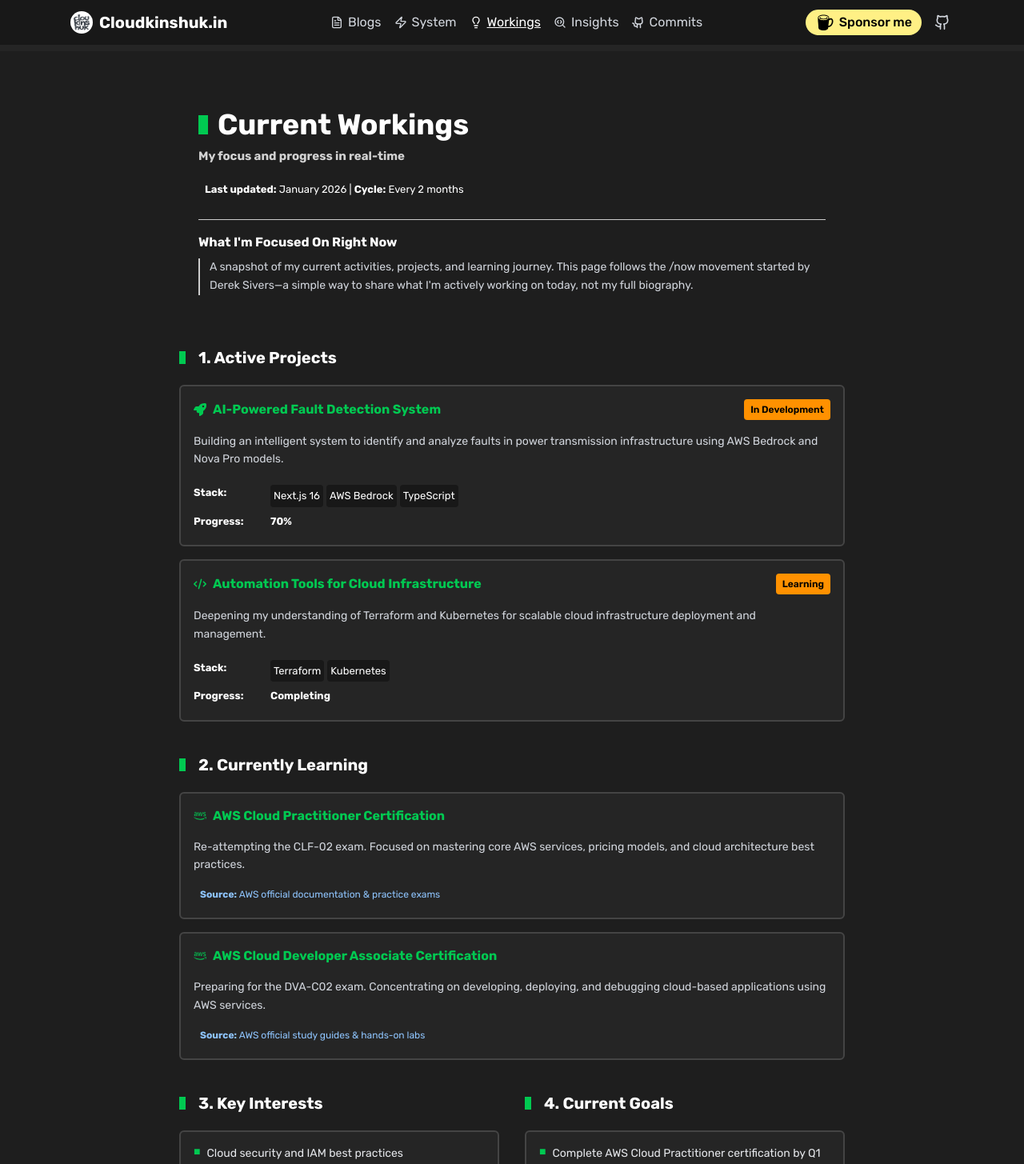
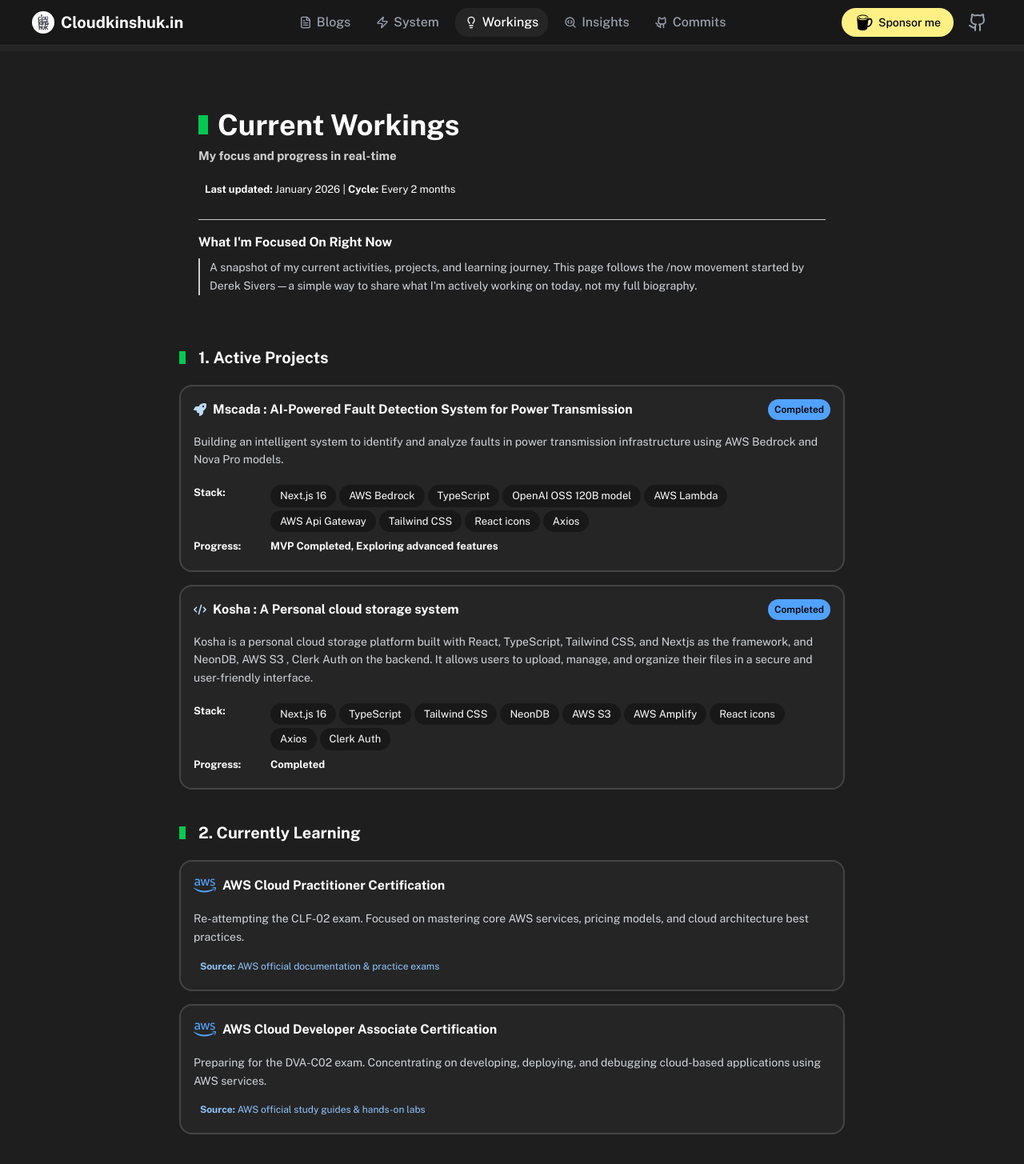
Before and after one commit to kinshukjainn/cloudkinshuk, a Next.js app: page /updates in a window 1280 px wide. Shown: the top 1455 px of the page at 80% size. Built offline with nearby package versions, Linux system fonts and the light colour scheme.

Commit message:
completed the whole ui and made it consistent accross the website

```diff
--- a/app/components/Header.tsx
+++ b/app/components/Header.tsx
@@ -19,7 +19,9 @@
 const Header = () => {
   const pathname = usePathname();
   const [isOpen, setIsOpen] = useState(false);
+  const [drawerHeight, setDrawerHeight] = useState(0);
   const menuRef = useRef<HTMLDivElement>(null);
+  const drawerRef = useRef<HTMLDivElement>(null);
 
   const navItems = useMemo(
     () => [
@@ -55,6 +57,18 @@
   const isActive = (href: string) =>
     pathname === href || pathname.startsWith(href + "/");
 
+  // Measure drawer content height for smooth animation
+  useEffect(() => {
+    if (!drawerRef.current) return;
+    const observer = new ResizeObserver(() => {
+      if (drawerRef.current) {
+        setDrawerHeight(drawerRef.current.scrollHeight);
+      }
+    });
+    observer.observe(drawerRef.current);
+    return () => observer.disconnect();
+  }, [isOpen]); // Added isOpen to dependency array to recalculate if content shifts
+
   // Close menu on outside click
   useEffect(() => {
     if (!isOpen) return;
@@ -67,13 +81,19 @@
     return () => document.removeEventListener("mousedown", handleClick);
   }, [isOpen]);
 
+  // Close menu on Escape key
+  useEffect(() => {
+    if (!isOpen) return;
+    const handleKey = (e: KeyboardEvent) => {
+      if (e.key === "Escape") setIsOpen(false);
+    };
+    document.addEventListener("keydown", handleKey);
+    return () => document.removeEventListener("keydown", handleKey);
+  }, [isOpen]);
+
   // Prevent body scroll when mobile menu open
   useEffect(() => {
-    if (isOpen) {
-      document.body.style.overflow = "hidden";
-    } else {
-      document.body.style.overflow = "";
-    }
+    document.body.style.overflow = isOpen ? "hidden" : "";
     return () => {
       document.body.style.overflow = "";
     };
@@ -83,77 +103,80 @@
     <>
       <header
         ref={menuRef}
-        className="fixed top-0 left-0 right-0 z-50 bg-[#181818] text-white  "
+        className="fixed top-0 left-0 right-0 z-50 bg-[#181818] text-white border-b border-[#2a2a2a]"
       >
-        <div className="max-w-6xl mx-auto px-4 sm:px-6">
-          {/* ── Main bar ── */}
-          <div className="flex items-center justify-between h-14">
-            {/* ── Logo ── */}
+        {/* Scaled padding: px-4 (phones) -> sm:px-6 (tablets) -> lg:px-8 (laptops) */}
+        <div className="max-w-7xl mx-auto px-4 sm:px-6 lg:px-8 xl:px-10">
+          <div className="flex items-center h-14 gap-2 md:gap-4 lg:gap-8">
+            {/* ── Logo Section ── */}
             <Link
               href="/"
-              className="flex items-center gap-2 hover:underline shrink-0 min-w-0"
+              className="flex items-center gap-2 hover:opacity-80 transition-opacity shrink-0 min-w-0 max-w-[65%] sm:max-w-none"
             >
-              <div className="rounded-full bg-white p-0.5 shrink-0 ">
+              <div className="rounded-full bg-white p-0.5 shrink-0 flex items-center justify-center">
                 <Image
                   src="/corelogo.png"
                   alt="Cloudkinshuk logo"
-                  width={20}
-                  height={20}
-                  className="sm:w-6 sm:h-6"
+                  width={24}
+                  height={24}
+                  className="w-5 h-5 sm:w-6 sm:h-6 object-contain"
                 />
               </div>
-              <span className="font-bold text-white leading-none text-lg sm:text-xl">
+              <span className="font-bold text-white leading-none text-base sm:text-lg lg:text-xl truncate">
                 Cloudkinshuk.in
               </span>
             </Link>
 
-            {/* ── Desktop nav (≥ md) ── */}
-            <nav className="hidden md:flex items-center gap-2">
+            {/* ── Desktop Nav (Tablets & Up) ── */}
+            {/* Hidden on phones, visible on md and up. Uses smaller gaps/text on tablets, scales up on lg screens */}
+            <nav className="hidden md:flex items-center md:gap-1 lg:gap-2 flex-1 justify-center min-w-0 overflow-hidden">
               {navItems.map((item) => (
                 <Link
                   key={item.href}
                   href={item.href}
                   className={`
-                    flex items-center gap-1.5 text-md font-normal px-1
+                    flex items-center gap-1.5 md:px-2 lg:px-3 py-1.5 rounded-2xl whitespace-nowrap transition-colors
+                    md:text-sm lg:text-base font-medium
                     ${
                       isActive(item.href)
-                        ? "text-white underline "
-                        : "text-gray-300 hover:text-white hover:bg-[#252525]"
+                        ? "text-white bg-[#252525]"
+                        : "text-gray-400 hover:text-white hover:bg-[#252525]"
                     }
                   `}
                 >
                   {item.icon}
-                  <span>{item.label}</span>
+                  <span className="truncate">{item.label}</span>
                 </Link>
               ))}
             </nav>
 
-            {/* ── Right cluster ── */}
-            <div className="flex items-center gap-3 shrink-0">
-              {/* "Buy a Server" — visible ≥ md */}
+            {/* ── Right Action Cluster ── */}
+            <div className="flex items-center gap-2 sm:gap-3 ml-auto shrink-0">
+              {/* Sponsor Button: text hidden on smaller tablets to save space, visible on laptops (lg) */}
               <a
                 href="https://brewrepo.cloudkinshuk.in"
-                className="hidden md:flex items-center gap-1.5 text-md font-medium text-black px-3 py-1 bg-yellow-200 rounded-full  "
+                className="hidden md:flex items-center gap-1.5 font-medium text-black px-3 py-1.5 lg:px-4 bg-yellow-200 hover:bg-yellow-300 transition-colors rounded-full text-sm shrink-0"
               >
-                <GiCoffeeMug className="w-6 h-6 shrink-0" />
-                <span>Sponsor me</span>
+                <GiCoffeeMug className="w-5 h-5 lg:w-6 lg:h-6 shrink-0" />
+                <span className="hidden lg:inline-block">Sponsor me</span>
               </a>
 
-              {/* GitHub icon — visible ≥ md */}
+              {/* GitHub Icon: Hidden on mobile, visible on tablets/desktops */}
               <a
                 href="https://github.com/kinshukjainn/cloudkinshuk"
                 aria-label="GitHub"
-                className="hidden md:flex items-center text-gray-300  p-1"
+                className="hidden md:flex items-center text-gray-400 hover:text-white transition-colors p-1.5 rounded-full hover:bg-[#252525]"
               >
-                <Github className="w-5 h-5" />
+                <Github className="w-5 h-5 lg:w-6 lg:h-6" />
               </a>
 
-              {/* Mobile menu toggle (< md) */}
+              {/* Mobile Menu Toggle (Visible below md) */}
               <button
-                className="md:hidden cursor-pointer flex items-center rounded-full justify-center p-2  bg-[#eeeeee] text-[#333333] hover:bg-[#dddddd]"
+                className="md:hidden cursor-pointer flex items-center rounded-full justify-center p-2 bg-[#eeeeee] text-[#333333] hover:bg-[#dddddd] active:scale-95 transition-all focus:outline-none focus:ring-2 focus:ring-white/20"
                 onClick={() => setIsOpen((prev) => !prev)}
                 aria-label={isOpen ? "Close menu" : "Open menu"}
                 aria-expanded={isOpen}
+                aria-controls="mobile-menu"
               >
                 {isOpen ? (
                   <X className="w-5 h-5" />
@@ -165,62 +188,68 @@
           </div>
         </div>
 
-        {/* ── Mobile drawer (< md) ── */}
+        {/* ── Mobile Drawer (< md) ── */}
         <div
-          className={`
-            md:hidden overflow-hidden bg-[#181818]
-            ${isOpen ? "block" : "hidden"}
-          `}
+          id="mobile-menu"
+          className="md:hidden overflow-hidden bg-[#181818] border-b border-[#2a2a2a] transition-[max-height] duration-300 ease-in-out absolute w-full top-14 left-0 z-40 shadow-2xl"
+          style={{ maxHeight: isOpen ? `${drawerHeight}px` : "0px" }}
+          aria-hidden={!isOpen}
         >
-          <div className="px-4 py-1  space-y-1">
-            {/* Nav links */}
+          {/* Added max-h-[calc(100vh-3.5rem)] and overflow-y-auto for landscape phone views */}
+          <div
+            ref={drawerRef}
+            className="px-4 py-3 space-y-1 max-h-[calc(100vh-3.5rem)] overflow-y-auto"
+          >
             {navItems.map((item) => (
               <Link
                 key={item.href}
                 href={item.href}
                 onClick={() => setIsOpen(false)}
                 className={`
-                  flex items-center gap-2 px-3 py-1 text-sm font-normal
+                  flex items-center gap-3 px-3 py-2.5 rounded-lg text-base font-medium transition-colors
                   ${
                     isActive(item.href)
-                      ? "border-l-2 border-green-500 text-green-500 "
-                      : " text-gray-300  hover:bg-[#252525]"
+                      ? "bg-green-500/10 text-green-400"
+                      : "text-gray-300 hover:bg-[#252525] hover:text-white"
                   }
                 `}
+                tabIndex={isOpen ? 0 : -1}
               >
                 {item.icon}
                 {item.label}
               </Link>
             ))}
 
-            {/* Divider + action buttons */}
-            <div className="pt-3 mt-3 border-t border-[#cccccc] flex flex-col gap-2">
+            {/* Mobile Actions Divider */}
+            <div className="pt-4 mt-4 border-t border-[#333333] flex flex-col gap-3 pb-2">
               <a
                 href="https://brewrepo.cloudkinshuk.in"
-                className="flex items-center justify-center gap-2 py-2 bg-yellow-200 text-black rounded-3xl font-bold text-sm"
+                className="flex items-center justify-center gap-2 py-3 bg-yellow-200 hover:bg-yellow-300 text-black rounded-full font-bold text-sm transition-colors"
+                tabIndex={isOpen ? 0 : -1}
               >
-                <GiCoffeeMug className="w-6 h-6 shrink-0" />
-                @cloudkinshuk/sponsor
+                <GiCoffeeMug className="w-5 h-5 shrink-0" />
+                Sponsor Cloudkinshuk
               </a>
               <a
                 href="https://github.com/kinshukjainn/cloudkinshuk"
-                className="flex items-center justify-center gap-2 py-2 bg-black text-white rounded-3xl font-bold text-sm"
+                className="flex items-center justify-center gap-2 py-3 bg-[#252525] hover:bg-[#333333] text-white rounded-full font-bold text-sm transition-colors border border-[#444]"
+                tabIndex={isOpen ? 0 : -1}
               >
-                <Github className="w-6 h-6 shrink-0" />
-                @kinshukjainn/cloudkinshuk
+                <Github className="w-5 h-5 shrink-0" />
+                View on GitHub
               </a>
             </div>
           </div>
         </div>
       </header>
 
-      {/* ── Spacer — matches header height ── */}
-      <div className="h-14" />
+      {/* ── Spacer ── */}
+      <div className="h-14" aria-hidden="true" />
 
-      {/* ── Mobile backdrop ── */}
+      {/* ── Mobile Backdrop ── */}
       {isOpen && (
         <div
-          className="md:hidden fixed inset-0 z-40 bg-black/20 backdrop-blur-xs"
+          className="md:hidden fixed inset-0 z-30 bg-black/60 backdrop-blur-sm transition-opacity"
           onClick={() => setIsOpen(false)}
           aria-hidden="true"
         />
--- a/app/globals.css
+++ b/app/globals.css
@@ -2,7 +2,7 @@
 
 body {
   background-color: black;
-  font-family: var(--font-rubik), sans-serif;
+  font-family: var(--font-public-sans), sans-serif;
 }
 
 .desc-font {
--- a/app/layout.tsx
+++ b/app/layout.tsx
@@ -9,6 +9,7 @@
   Geist_Mono,
   Roboto,
   Ubuntu_Sans,
+  Public_Sans,
   Rubik,
   Work_Sans,
 } from "next/font/google";
@@ -29,6 +30,11 @@
   variable: "--font-geist-mono",
 });
 
+const publicSans = Public_Sans({
+  subsets: ["latin"],
+  weight: ["300", "400", "500", "600", "700"],
+  variable: "--font-public-sans",
+});
 const ptSans = PT_Sans({
   subsets: ["latin"],
   weight: ["400", "700"],
@@ -118,7 +124,7 @@
   return (
     <html lang="en" data-google-analytics-opt-out="">
       <body
-        className={`${inter.variable} ${rubik.variable} ${verdana.variable} ${geistMono.variable} ${robotoSerif.variable} ${roboto.variable} ${lucideSans.variable} ${ubuntuSans.variable} ${ptSans.variable} ${workSans.variable} ${robotoSlab.variable} ${alegreya.variable}  ${ibmplex_serif.variable} antialiased`}
+        className={`${inter.variable} ${rubik.variable} ${verdana.variable} ${publicSans.variable} ${geistMono.variable} ${robotoSerif.variable} ${roboto.variable} ${lucideSans.variable} ${ubuntuSans.variable} ${ptSans.variable} ${workSans.variable} ${robotoSlab.variable} ${alegreya.variable}  ${ibmplex_serif.variable} antialiased`}
       >
         <Header />
         {children}
--- a/app/updates/page.tsx
+++ b/app/updates/page.tsx
@@ -13,22 +13,43 @@
 
   projects: [
     {
-      title: "AI-Powered Fault Detection System",
-      status: "In Development",
+      title:
+        "Mscada : AI-Powered Fault Detection System for Power Transmission",
+      status: "Completed",
       description:
         "Building an intelligent system to identify and analyze faults in power transmission infrastructure using AWS Bedrock and Nova Pro models.",
-      technologies: ["Next.js 16", "AWS Bedrock", "TypeScript"],
+      technologies: [
+        "Next.js 16",
+        "AWS Bedrock",
+        "TypeScript",
+        "OpenAI OSS 120B model",
+        "AWS Lambda",
+        "AWS Api Gateway",
+        "Tailwind CSS",
+        "React icons",
+        "Axios",
+      ],
       icon: FaRocket,
-      progress: "70%",
+      progress: "MVP Completed, Exploring advanced features",
     },
     {
-      title: "Automation Tools for Cloud Infrastructure",
-      status: "Learning",
+      title: "Kosha : A Personal cloud storage system",
+      status: "Completed",
       description:
-        "Deepening my understanding of Terraform and Kubernetes for scalable cloud infrastructure deployment and management.",
-      technologies: ["Terraform", "Kubernetes"],
+        "Kosha is a personal cloud storage platform built with React, TypeScript, Tailwind CSS, and Nextjs as the framework, and NeonDB, AWS S3 , Clerk Auth on the backend. It allows users to upload, manage, and organize their files in a secure and user-friendly interface.",
+      technologies: [
+        "Next.js 16",
+        "TypeScript",
+        "Tailwind CSS",
+        "NeonDB",
+        "AWS S3",
+        "AWS Amplify",
+        "React icons",
+        "Axios",
+        "Clerk Auth",
+      ],
       icon: FaCode,
-      progress: "Completing",
+      progress: "Completed",
     },
   ],
 
@@ -64,7 +85,7 @@
     },
     {
       type: "Following",
-      title: "Google IO 2026 and AWS re:Invent 2026",
+      title: "GitHub Universe 2026 and AWS re:Invent 2026",
       author:
         "Just keeping an eye on the latest announcements and trends in cloud computing",
     },
@@ -129,14 +150,14 @@
                 return (
                   <div
                     key={index}
-                    className="border-2 border-[#444444] bg-[#252525] rounded-md p-4"
+                    className="border-2 border-[#444444] bg-[#252525] rounded-2xl p-4"
                   >
                     <div className="flex flex-col sm:flex-row sm:items-center justify-between gap-2 mb-2 pb-2 ">
-                      <h3 className="text-[16px] font-bold text-green-500 flex items-center gap-2">
-                        <Icon className="w-4 h-4 text-green-500" />
+                      <h3 className="text-[16px] font-bold text-white flex items-center gap-2">
+                        <Icon className="w-4 h-4 text-blue-200" />
                         {project.title}
                       </h3>
-                      <span className="text-[12px]  font-semibold text-black rounded-sm bg-[#ff9100]  px-2 py-1 whitespace-nowrap">
+                      <span className="text-[12px]  font-semibold text-black rounded-2xl bg-blue-400  w-max  px-2 py-1 whitespace-nowrap">
                         {project.status}
                       </span>
                     </div>
@@ -151,11 +172,11 @@
                           <th className="py-1 pr-4 font-bold text-white align-top w-24">
                             Stack:
                           </th>
-                          <td className="py-1 text-white  flex flex-wrap gap-1">
+                          <td className="py-1  text-white  flex flex-wrap gap-1">
                             {project.technologies.map((tech, i) => (
                               <span
                                 key={i}
-                                className="bg-[#181818] rounded-sm px-1 py-1"
+                                className="bg-[#181818] rounded-2xl px-3 py-1"
                               >
                                 {tech}
                               </span>
@@ -193,10 +214,10 @@
                 return (
                   <div
                     key={index}
-                    className="border-2 rounded-md border-[#444444] bg-[#252525] p-4"
+                    className="border-2 rounded-2xl border-[#444444] bg-[#252525] p-4"
                   >
-                    <h3 className="text-[16px] font-bold text-green-500 mb-2 flex items-center gap-2  pb-2">
-                      <Icon className="w-4 h-4 text-green-500" />
+                    <h3 className="text-[16px] font-bold text-white  mb-2 flex items-center gap-2  pb-2">
+                      <Icon className="w-7 h-7 text-blue-400" />
                       {item.topic}
                     </h3>
                     <p className="text-gray-300 text-[14px] mb-3 leading-relaxed">
@@ -218,13 +239,13 @@
                 <span className="w-2 h-4 bg-green-500 mr-2 inline-block"></span>
                 3. Key Interests
               </h2>
-              <ul className="space-y-2 border-2 border-[#444444] bg-[#252525] rounded-md p-4">
+              <ul className="space-y-2 border-2 border-[#444444] bg-[#252525] rounded-2xl p-4">
                 {NOW_CONFIG.interests.map((interest, index) => (
                   <li
                     key={index}
                     className="text-gray-200 text-[14px] flex items-start"
                   >
-                    <span className="text-green-500 mr-2 font-bold leading-tight">
+                    <span className="text-white mr-2 font-bold leading-tight">
                       ■
                     </span>
                     {interest}
@@ -238,13 +259,13 @@
                 <span className="w-2 h-4 bg-green-500 mr-2 inline-block"></span>
                 4. Current Goals
               </h2>
-              <ul className="space-y-2 border-2 rounded-md border-[#444444] bg-[#252525] p-4">
+              <ul className="space-y-2 border-2 rounded-2xl border-[#444444] bg-[#252525] p-4">
                 {NOW_CONFIG.goals.map((goal, index) => (
                   <li
                     key={index}
                     className="text-gray-200 text-[14px] flex items-start"
                   >
-                    <span className="text-green-500 mr-2 font-bold leading-tight">
+                    <span className="text-white mr-2 font-bold leading-tight">
                       ■
                     </span>
                     {goal}
@@ -264,7 +285,7 @@
               {NOW_CONFIG.consuming.map((item, index) => (
                 <div
                   key={index}
-                  className="border-2 rounded-md border-[#444444] bg-[#252525] p-4"
+                  className="border-2 rounded-2xl border-[#444444] bg-[#252525] p-4"
                 >
                   <div className="text-[12px]  text-white uppercase font-semibold tracking-wider mb-2 pb-1">
                     {item.type}
@@ -287,7 +308,7 @@
                 <span className="w-2 h-4 bg-green-500 mr-2 inline-block"></span>
                 6. Not Doing Right Now
               </h2>
-              <div className="border-2 rounded-md border-[#444444] bg-[#252525] p-4">
+              <div className="border-2 rounded-2xl border-[#444444] bg-[#252525] p-4">
                 <p className="text-[13px] text-gray-300 mb-3 italic">
                   Being intentional about focus means being clear about what to
                   avoid.
--- a/tailwind.config.ts
+++ b/tailwind.config.ts
@@ -22,6 +22,7 @@
         geistMono: "var(--font-geist-mono) , monospace",
         inter: "var(--font-inter) , sans-serif",
         verdana: "var(--font-verdana) , sans-serif",
+        publicsans: ["var(--font-public-sans)", "sans-serif"],
         lucidaSans: "var(--font-lucida-sans) , sans-serif",
       },
     },
```
Also changed, not shown: app/(blogs)/home-blog/page.tsx (+42 -45 lines), app/page.tsx (+10 -10 lines), app/seo-insights/page.tsx (+18 -20 lines), app/setup/page.tsx (+5 -5 lines).
